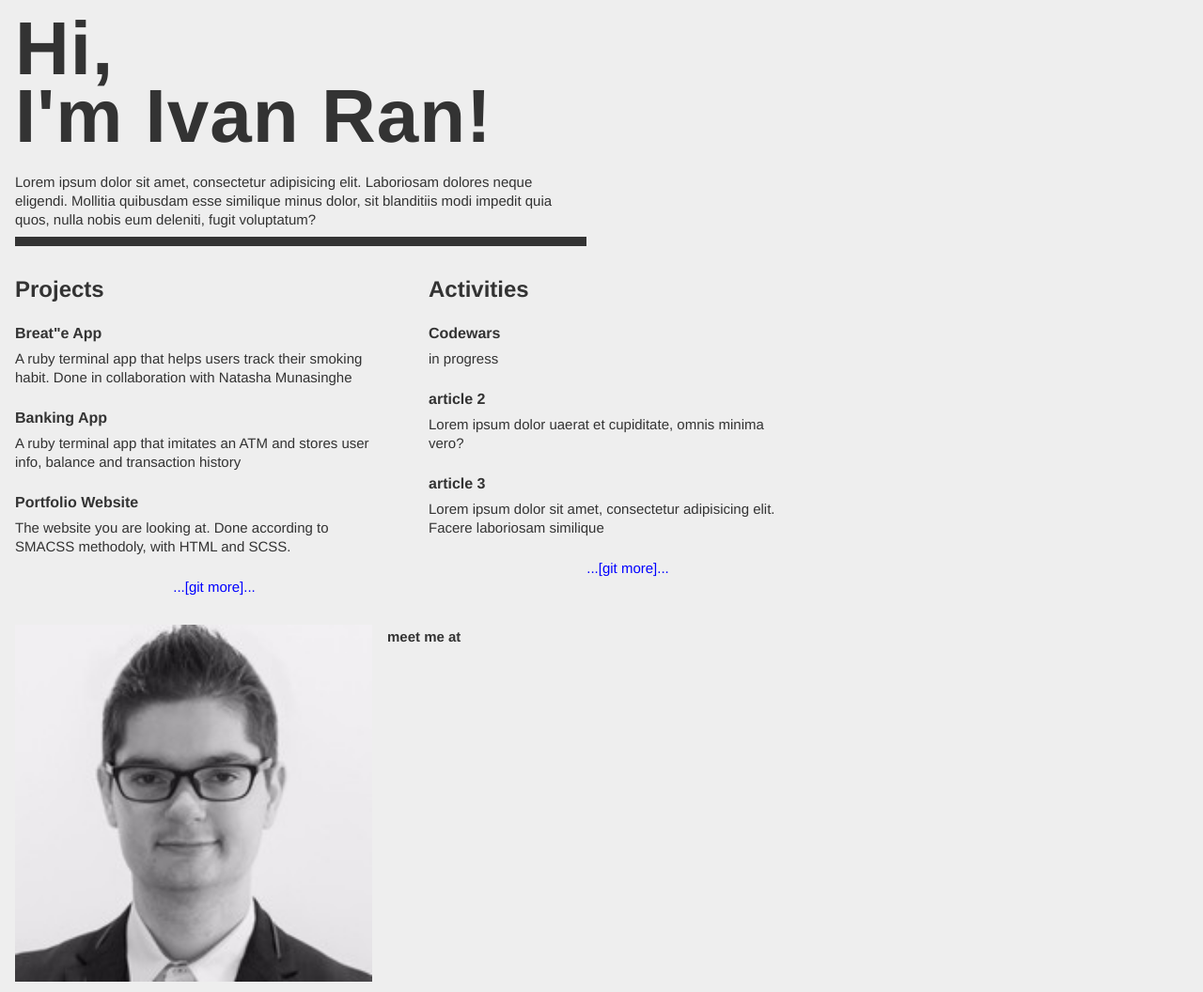
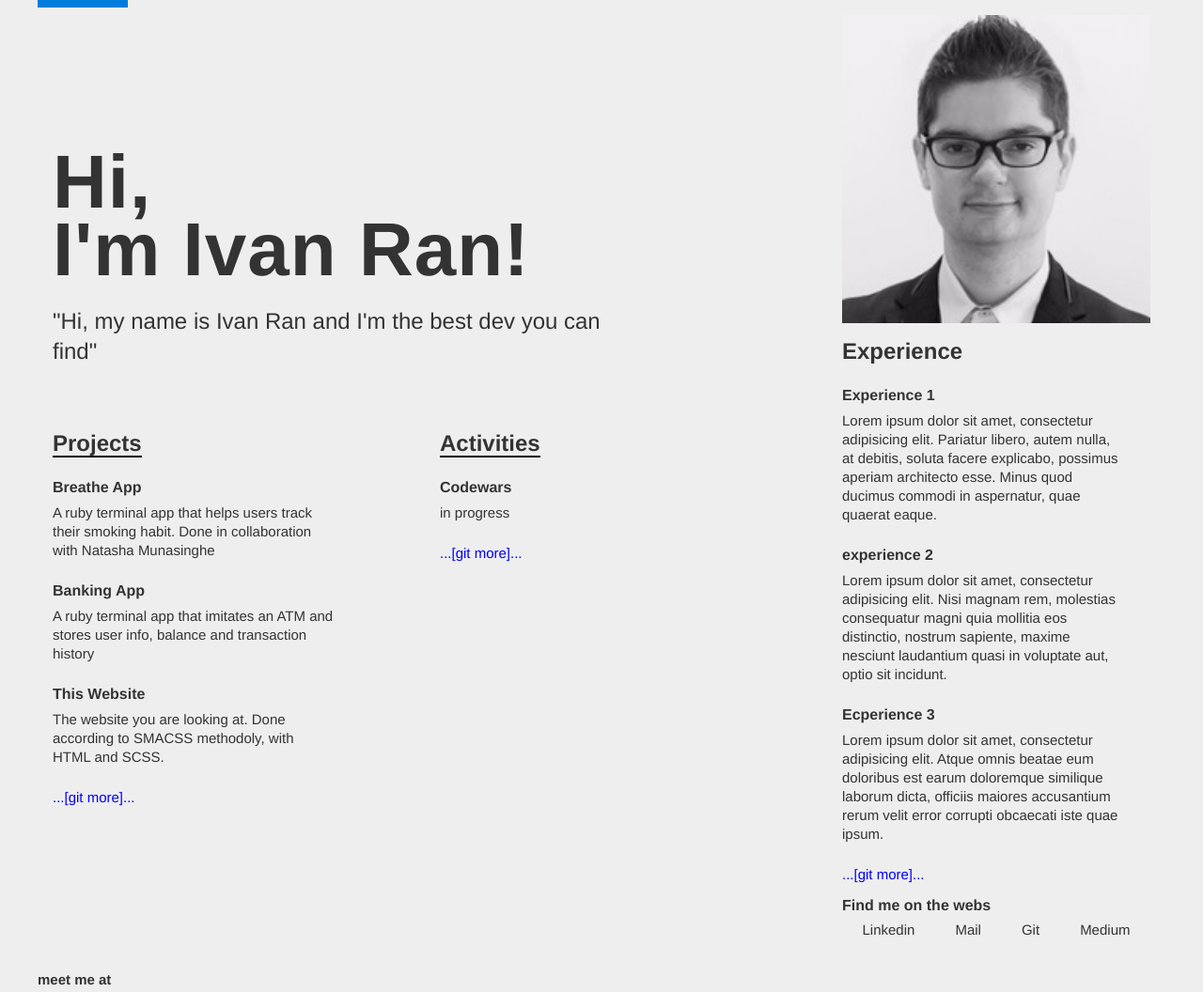
Before and after one commit to IvanRahn/portfolio, a plain HTML site: page index.html in a window 1280 px wide. Shown: the top 1056 px of the page at 94% size. Drawn offline with Linux system fonts and the light colour scheme.

Commit message:
modify layout

```diff
--- a/index.html
+++ b/index.html
@@ -10,22 +10,22 @@
 </head>
 <!-- body start, contains 3 sections: main, aside and footer -->
 <body class="l-container">
-
+<span class="stop-borders"></span>
   <!-- main start, contains 3 sections: header, projects and sideprojects -->
   <div class="l-big">
     <!-- header start -->
-    <header class="m-header"><h1>Hi, <br>I'm Ivan Ran!</h1>
-      <p>Lorem ipsum dolor sit amet, consectetur adipisicing elit. Laboriosam dolores neque eligendi. Mollitia quibusdam esse similique minus dolor, sit blanditiis modi impedit quia quos, nulla nobis eum deleniti, fugit voluptatum?</p>
+    <header class="m-hero"><h1>Hi, <br>I'm Ivan Ran!</h1>
+      <p class="m-hero-standfirst">"Hi, my name is Ivan Ran and I'm the best dev you can find"</p>
     </header>
     <!-- header end -->
     <!-- projects start -->
     <main class="l-main">
     <section class="l-main-constricted" id="work">
-      <h2>Projects</h2>
+      <h2><span class="underline">Projects</span></h2>
       <article class="content">
         <a href="https://github.com/IvanRahn/Breathe" class="content-link">
           <div class="content-block">
-            <h3>Breat"e App</h3>
+            <h3>Breathe App</h3>
             <p>A ruby terminal app that helps users track their smoking habit. Done in collaboration with Natasha Munasinghe</p>
           </div>
         </a>
@@ -34,7 +34,7 @@
       <article class="content">
         <a href="https://github.com/IvanRahn/ca-banking_app" class="content-link">
           <div class="content-block">
-            <h3>Banking App</h3>
+            <h3><span>Banking App</span></h3>
             <p>A ruby terminal app that imitates an ATM and stores user info, balance and transaction history</p>
           </div>
         </a>
@@ -43,7 +43,7 @@
       <article class="content">
         <a href="https://github.com/IvanRahn/Breathe" class="content-link">
           <div class="content-block">
-            <h3>Portfolio Website</h3>
+            <h3>This Website</h3>
             <p>The website you are looking at. Done according to SMACSS methodoly, with HTML and SCSS.</p>
           </div>
         </a>
@@ -55,7 +55,7 @@
     <!-- projects end -->
     <!-- side projects start -->
     <section class="l-main-constricted" id="Activities">
-      <h2>Activities</h2>
+      <h2><span class="underline">Activities</span></h2>
       <article class="content">
         <a href="" class="content-link">
           <div class="content-block">
@@ -64,21 +64,7 @@
           </div>
         </a>
       </article>
-      <article class="content"><a href="" class="content-link">
-        <div class="content-block">
-          <h3>article 2</h3>
-          <p>Lorem ipsum dolor uaerat et cupiditate, omnis minima vero?</p>
-        </div>
-      </a>
-    </article>
 
-    <article class="content"><a href="" class="content-link">
-      <div class="content-block">
-        <h3>article 3</h3>
-        <p>Lorem ipsum dolor sit amet, consectetur adipisicing elit. Facere laboriosam similique </p>
-      </div>
-    </a>
-  </article>
   <a href="" class="c-link-additional">git more</a>
 
 </section>
@@ -90,8 +76,8 @@
 <!-- aside start, contains experience and social media links -->
 <!-- experience -->
 <div class="l-aside" id="#aside">
-<aside>
-  <section>
+<aside class="l-aside-constricted">
+  <section class="l-aside-contstricted-content">
     <img src="resources/profile-image.jpeg" alt="">
   </section>
   <section>
--- a/scss/base.scss
+++ b/scss/base.scss
@@ -16,6 +16,8 @@ body {
   background-color: $off-white;
   color: $black;
   box-sizing: border-box;
+  max-width: 1200px;
+  margin: 0 auto;
 }
 
 main {
@@ -26,17 +28,7 @@ aside {
   padding: 8px;
 }
 
-header {
 
-  &::after {
-    display: block;
-    content: '';
-    height: 10px;
-    width: 100%;
-    background-color: $black;
-  }
-
-}
 
 section {
   display: flex;
@@ -55,7 +47,7 @@ h1 {
 }
 h2 {
   font-size: 24px;
-  padding-bottom: 24px;
+  margin-bottom: 24px;
 }
 
 h3 {
--- a/scss/components.scss
+++ b/scss/components.scss
@@ -2,7 +2,6 @@
 /*<a> additional content*/
 .c-link {
   &-additional {
-    text-align: center;
     &::before {
       content: '...[';
     }
@@ -11,3 +10,12 @@
     }
   }
 }
+.underline {
+  border-bottom: 2px solid black;
+}
+.stop-borders {
+  border-bottom: 8px solid $blue;
+  width: 96px;
+  // left: 16px;
+  position: absolute;
+}
--- a/scss/layout.scss
+++ b/scss/layout.scss
@@ -5,6 +5,7 @@
   flex-direction: column;
   @media only screen and (min-width: 900px) {
     flex-direction: row;
+    justify-content: flex-start;
     flex-wrap: wrap;
   }
 }
@@ -43,13 +44,25 @@
   }
 }
 .l-aside {
-  @media only screen and (min-width: 600px) {
+  @media only screen and (min-width: 900px) {
     width: 30%;
+  }
+  &-constricted {
+    @media only screen and (max-width: 900px) and (min-width: 600px) {
+      display: flex;
       flex-wrap: wrap;
-    align-items: stretch;
+      width: 100%;
+      &-content {
+        width: 50%;
       }
     }
-
+  }
+}
+// .l-aside-constricted {
+//   @media only screen and (min-width: 600px) and (max-width: 899px) {
+//     width: 50%;
+//   }
+// }
 .l-footer {
   width: 100%;
 }
--- a/scss/main.scss
+++ b/scss/main.scss
@@ -1,7 +1,7 @@
 $black: #333;
 $grey: #ccc;
 $off-white: #eee;
-
+$blue: #007dda;
 @import 'base';
 @import 'layout';
 @import 'modules';
--- a/scss/modules.scss
+++ b/scss/modules.scss
@@ -1,18 +1,35 @@
 .content {
   // height: 25%;
   padding-bottom: 16px;
-  max-width:380px;
+  max-width:300px;
   &-link {
+    span {
+      color: $black;
+      display: inline-block;
+      text-decoration: none;
+      transition: box-shadow ease 1000ms;
+    }
+    &:hover {
+      // redo
+      span {
+        color: $off-white;
+        box-shadow: inset 150px 0 0 0 $blue;
+      }
+    }
   }
   &-block {
     color: $black;
   }
 }
 
-.m-header {
+.m-hero {
   max-width: 640px;
   padding: 8px;
   @media only screen and (min-width: 600px) {
-    padding: 16px;
+    padding: 16px 16px 44px;
+  }
+  &-standfirst {
+    font-size: 24px;
+    line-height: 32px;
   }
 }
```
Also changed, not shown: css/components.css (deleted), css/layout.css, css/main.css, 4 other files. Lines whose indentation alone changed are shown as unchanged.
